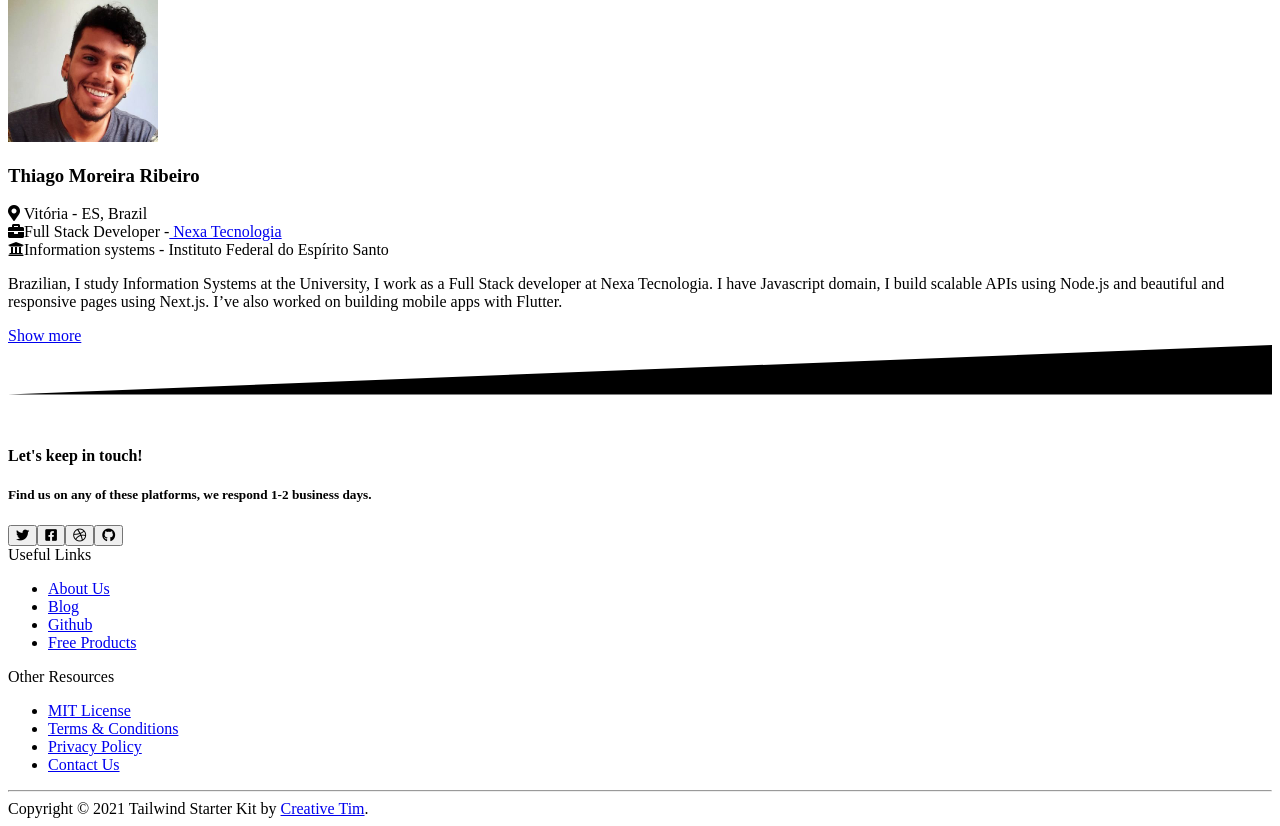
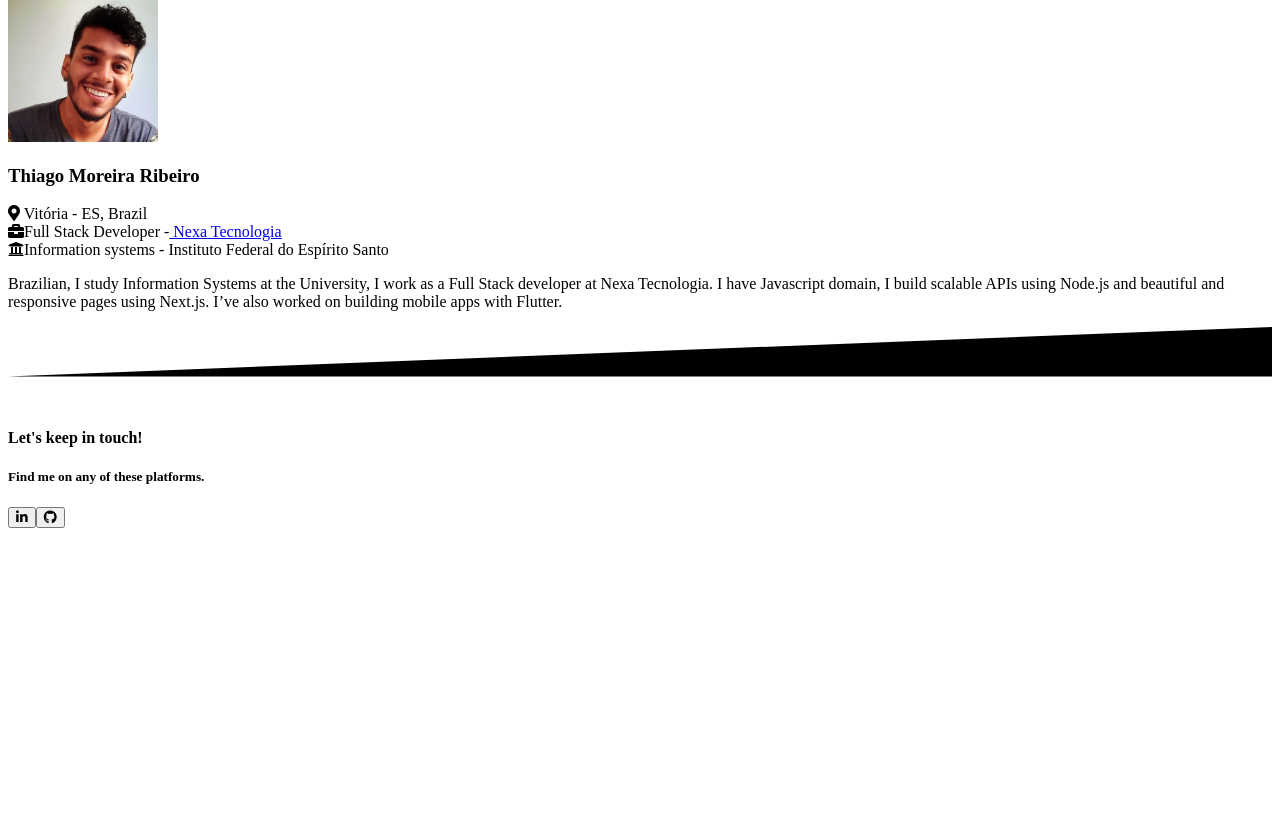
Before and after one commit to codingwiththi/portifolio, a Next.js app: page / in a window 1280 px wide. Shown: the part 534-1360 px from the top of the page. After the commit the page ends 1070 px from the top, so only its background shows below. Built offline with nearby package versions, Linux system fonts and the light colour scheme.

Commit message:
feat: ajustes no footer

```diff
--- a/components/Footer.js
+++ b/components/Footer.js
@@ -1,4 +1,5 @@
 import React from "react";
+import Link from "next/link";
 
 function Footer() {
   return (
@@ -26,111 +27,27 @@ function Footer() {
         <div className="container mx-auto px-4">
           <div className="flex flex-wrap">
             <div className="w-full lg:w-6/12 px-4">
-              <h4 className="text-3xl font-semibold">
-                Let's keep in touch!
-              </h4>
+              <h4 className="text-3xl font-semibold">Let's keep in touch!</h4>
               <h5 className="text-lg mt-0 mb-2 text-gray-700">
-                Find us on any of these platforms, we respond 1-2 business days.
+                Find me on any of these platforms.
               </h5>
               <div className="mt-6">
-                <button
-                  className="bg-white text-blue-400 shadow-lg font-normal h-10 w-10 items-center justify-center align-center rounded-full outline-none focus:outline-none mr-2 p-3"
-                  type="button"
-                >
-                  <i className="flex fab fa-twitter"></i>
-                </button>
+                <Link href="https://www.linkedin.com/in/thiagomr8/">
                   <button
                     className="bg-white text-blue-600 shadow-lg font-normal h-10 w-10 items-center justify-center align-center rounded-full outline-none focus:outline-none mr-2 p-3"
                     type="button"
                   >
-                  <i className="flex fab fa-facebook-square"></i>
+                    <i class="fab fa-linkedin-in"></i>
                   </button>
-                <button
-                  className="bg-white text-pink-400 shadow-lg font-normal h-10 w-10 items-center justify-center align-center rounded-full outline-none focus:outline-none mr-2 p-3"
-                  type="button"
-                >
-                  <i className="flex fab fa-dribbble"></i>
-                </button>
+                </Link>
+                <Link href="https://github.com/thiagomr8">
                   <button
                     className="bg-white text-gray-900 shadow-lg font-normal h-10 w-10 items-center justify-center align-center rounded-full outline-none focus:outline-none mr-2 p-3"
                     type="button"
                   >
                     <i className="flex fab fa-github"></i>
                   </button>
-              </div>
-            </div>
-            <div className="w-full lg:w-6/12 px-4">
-              <div className="flex flex-wrap items-top mb-6">
-                <div className="w-full lg:w-4/12 px-4 ml-auto">
-                  <span className="block uppercase text-gray-600 text-sm font-semibold mb-2">
-                    Useful Links
-                  </span>
-                  <ul className="list-unstyled">
-                    <li>
-                      <a className="text-gray-700 hover:text-gray-900 font-semibold block pb-2 text-sm"
-                         href="https://www.creative-tim.com/presentation">About Us
-                      </a>
-                    </li>
-                    <li>
-                      <a className="text-gray-700 hover:text-gray-900 font-semibold block pb-2 text-sm"
-                         href="https://blog.creative-tim.com">Blog
-                      </a>
-                    </li>
-                    <li>
-                      <a className="text-gray-700 hover:text-gray-900 font-semibold block pb-2 text-sm"
-                         href="https://www.github.com/creativetimofficial">Github
-                      </a>
-                    </li>
-                    <li>
-                      <a className="text-gray-700 hover:text-gray-900 font-semibold block pb-2 text-sm"
-                         href="https://www.creative-tim.com/bootstrap-themes/free">Free Products
-                      </a>
-                    </li>
-
-                  </ul>
-                </div>
-                <div className="w-full lg:w-4/12 px-4">
-                  <span className="block uppercase text-gray-600 text-sm font-semibold mb-2">
-                    Other Resources
-                  </span>
-                  <ul className="list-unstyled">
-                    <li>
-                      <a className="text-gray-700 hover:text-gray-900 font-semibold block pb-2 text-sm"
-                      href="https://github.com/creativetimofficial/argon-design-system/blob/master/LICENSE.md">MIT License
-                    </a>
-                    </li>
-                    <li>
-                      <a className="text-gray-700 hover:text-gray-900 font-semibold block pb-2 text-sm"
-                         href="https://creative-tim.com/terms">Terms & Conditions
-                      </a>
-                    </li>
-                    <li>
-                      <a className="text-gray-700 hover:text-gray-900 font-semibold block pb-2 text-sm"
-                         href="https://creative-tim.com/privacy">Privacy Policy
-                      </a>
-                    </li>
-                    <li>
-                      <a className="text-gray-700 hover:text-gray-900 font-semibold block pb-2 text-sm"
-                         href="https://creative-tim.com/contact-us">Contact Us
-                      </a>
-                    </li>
-                  </ul>
-
-                </div>
-              </div>
-            </div>
-          </div>
-          <hr className="my-6 border-gray-400" />
-          <div className="flex flex-wrap items-center md:justify-between justify-center">
-            <div className="w-full md:w-4/12 px-4 mx-auto text-center">
-              <div className="text-sm text-gray-600 font-semibold py-1">
-                Copyright © {new Date().getFullYear()}{" "}Tailwind Starter Kit by{" "}
-                <a
-                  href="https://www.creative-tim.com"
-                  className="text-gray-600 hover:text-gray-900"
-                >
-                  Creative Tim
-                </a>.
+                </Link>
               </div>
             </div>
           </div>
@@ -140,4 +57,4 @@ function Footer() {
   );
 }
 
-export default Footer
+export default Footer;
--- a/pages/index.js
+++ b/pages/index.js
@@ -1,9 +1,8 @@
 import React from "react";
-import Image from 'next/image'
+import Image from "next/image";
 
 import Navbar from "../components/Navbar.js";
 import Footer from "../components/Footer.js";
-
 
 export default function Profile() {
   return (
@@ -15,7 +14,7 @@ export default function Profile() {
             className="absolute top-0 w-full h-full bg-center bg-cover"
             style={{
               backgroundImage:
-                "url('https://images.unsplash.com/photo-1499336315816-097655dcfbda?ixlib=rb-1.2.1&ixid=eyJhcHBfaWQiOjEyMDd9&auto=format&fit=crop&w=2710&q=80')"
+                "url('https://images.unsplash.com/photo-1499336315816-097655dcfbda?ixlib=rb-1.2.1&ixid=eyJhcHBfaWQiOjEyMDd9&auto=format&fit=crop&w=2710&q=80')",
             }}
           >
             <span
@@ -121,17 +120,13 @@ export default function Profile() {
                   <div className="flex flex-wrap justify-center">
                     <div className="w-full lg:w-9/12 px-4">
                       <p className="mb-4 text-lg leading-relaxed text-gray-800">
-                      Brazilian, I study Information Systems at the University, I work as a Full Stack developer at Nexa Tecnologia.
-                      I have Javascript domain, I build scalable APIs using Node.js and beautiful and responsive pages using Next.js.
-                      I’ve also worked on building mobile apps with Flutter.
+                        Brazilian, I study Information Systems at the
+                        University, I work as a Full Stack developer at Nexa
+                        Tecnologia. I have Javascript domain, I build scalable
+                        APIs using Node.js and beautiful and responsive pages
+                        using Next.js. I’ve also worked on building mobile apps
+                        with Flutter.
                       </p>
-                      <a
-                        href="#pablo"
-                        className="font-normal text-pink-500"
-                        onClick={e => e.preventDefault()}
-                      >
-                        Show more
-                      </a>
                     </div>
                   </div>
                 </div>
```
Lines whose indentation alone changed are shown as unchanged.
